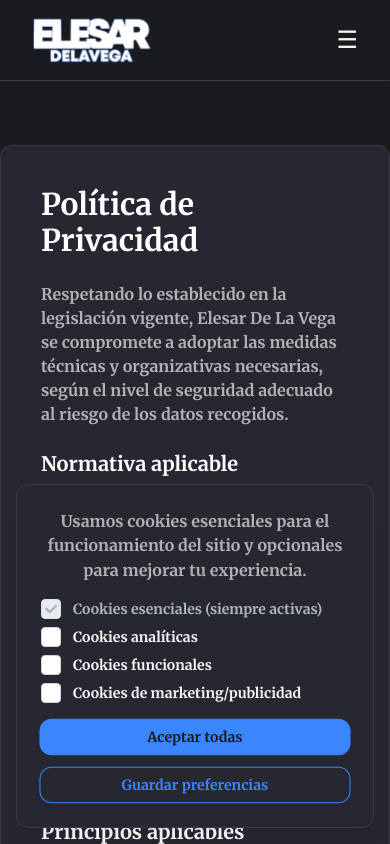
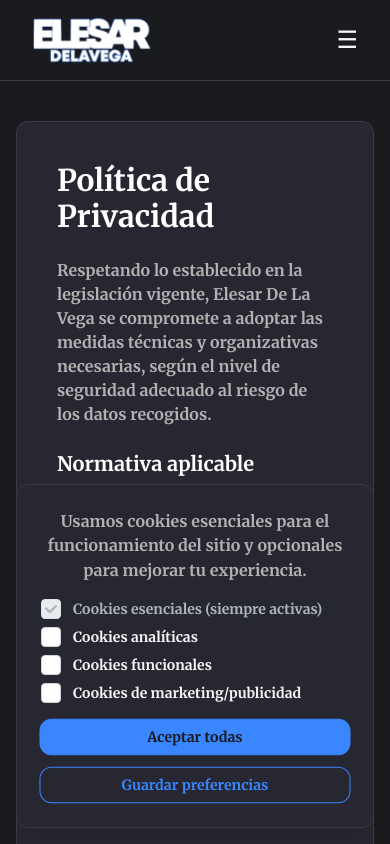
Before and after one commit to elesardelavega/djelesardelavega, a React (Vite) app: page /politica-privacidad in a window 390 px wide. Shown: the top 844 px of the page. Built offline with nearby package versions, Linux system fonts and the light colour scheme.

Commit message:
fix: :bug: styles responsive pages footer privacy etc

```diff
--- a/src/pages/footer/CookiePolicy.tsx
+++ b/src/pages/footer/CookiePolicy.tsx
@@ -4,7 +4,7 @@ import { LegalPage } from '../LegalPage'
 export const CookiePolicyPage: React.FC = () => {
     return (
         <LegalPage title="Política de Cookies">
-            <section className="min-h-screen w-full bg-[hsl(var(--background))] flex justify-center items-start py-16">
+            <section className="min-h-screen w-full bg-[hsl(var(--background))] flex justify-center items-start py-10 sm:pl-4 pl-4 pr-4 sm:pr-4">
                 <div
                     className="
                         w-full max-w-[1440px] mx-auto p-10
--- a/src/pages/footer/PrivacyPolicy.tsx
+++ b/src/pages/footer/PrivacyPolicy.tsx
@@ -4,7 +4,7 @@ import { LegalPage } from '../LegalPage'
 export const PrivacyPolicyPage: React.FC = () => {
     return (
         <LegalPage title="Política de Privacidad">
-            <section className="min-h-screen w-full bg-[hsl(var(--background))] flex justify-center items-start py-16">
+            <section className="min-h-screen w-full bg-[hsl(var(--background))] flex justify-center items-start py-10 sm:pl-4 pl-4 pr-4 sm:pr-4">
                 <div
                     className="
                         w-full max-w-[1440px] mx-auto p-10
--- a/src/pages/footer/TermsOfService.tsx
+++ b/src/pages/footer/TermsOfService.tsx
@@ -4,7 +4,7 @@ import { LegalPage } from '../LegalPage'
 export const TermsOfServicePage: React.FC = () => {
     return (
         <LegalPage title="Términos Legales">
-            <section className="min-h-screen w-full bg-[hsl(var(--background))] flex justify-center items-start py-16">
+            <section className="min-h-screen w-full bg-[hsl(var(--background))] flex justify-center items-start py-10 sm:pl-4 pl-4 pr-4 sm:pr-4">
                 <div
                     className="
                         w-full max-w-[1440px] mx-auto p-10
```
